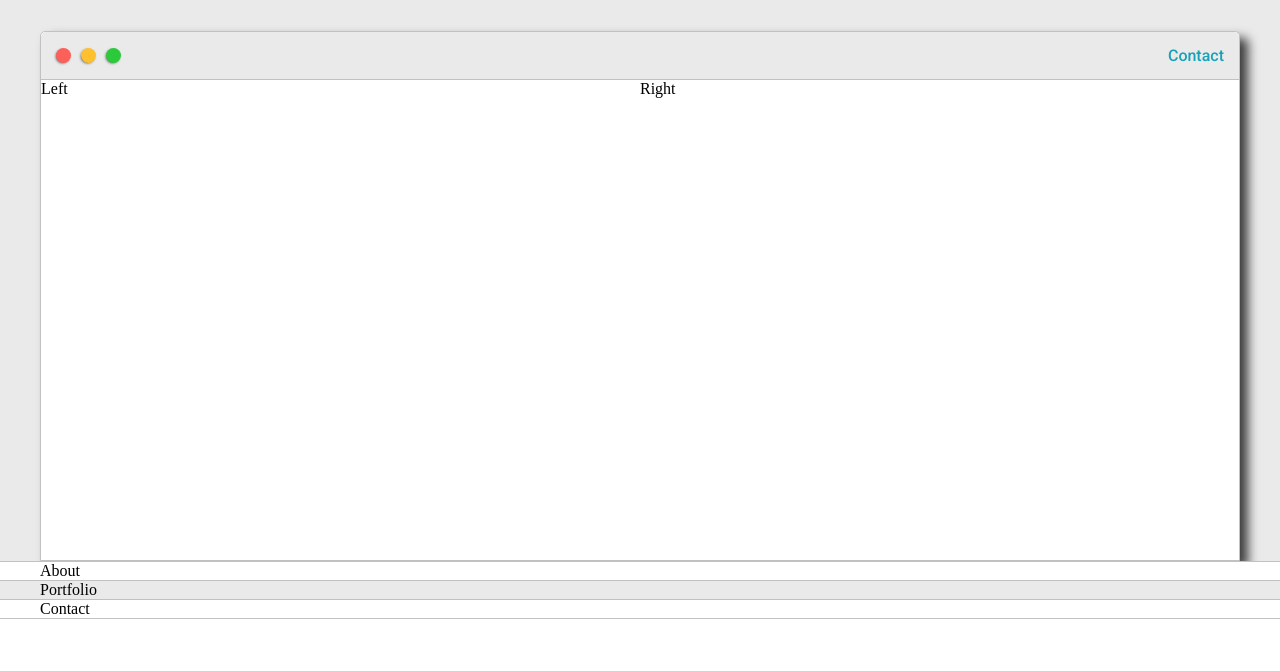
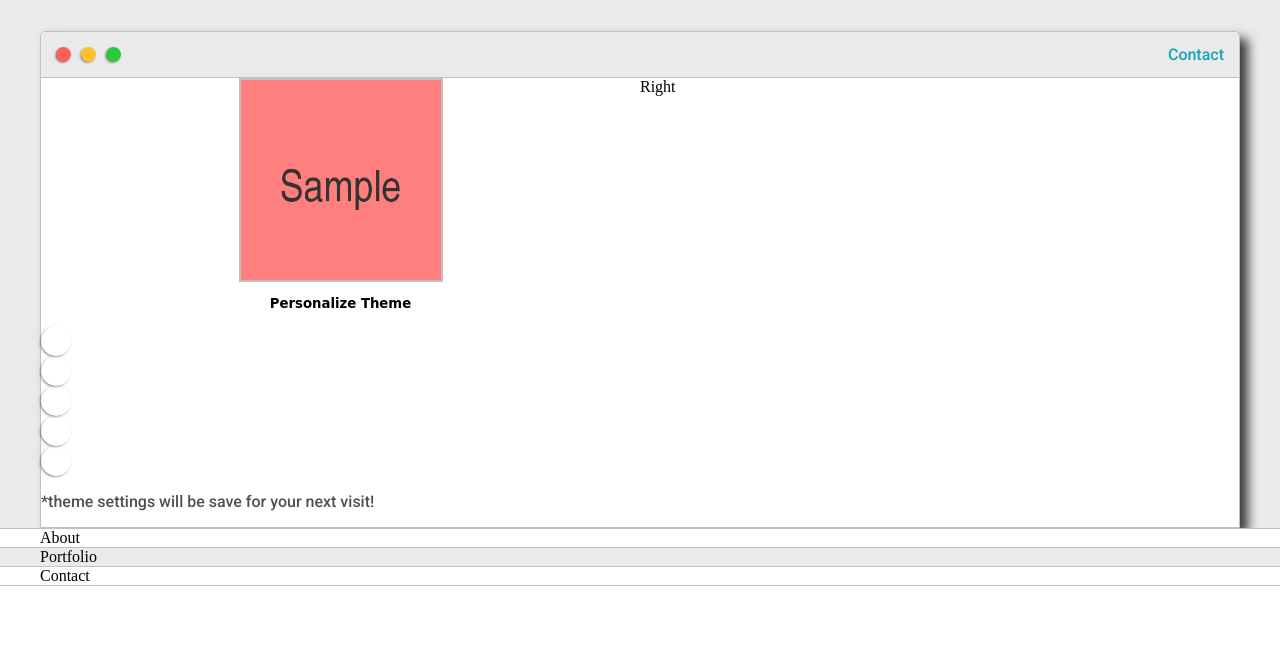
Before and after one commit to myoung27/MyWebsite, a plain HTML site: page index.html in a window 1280 px wide. Shown: the part 129-800 px from the top of the page. Drawn offline with Linux system fonts and the light colour scheme; a web font is replaced by a local one.

Commit message:
Commit for website

```diff
--- a/default.css
+++ b/default.css
@@ -33,12 +33,8 @@ ul{
   list-style: none;
 }
 
-h1 { font-size: 56px;}
-h2 { font-size: 36px;}
-h3 { font-size: 28px;}
-h4 { font-size: 24px;}
-h5 { font-size: 20px;}
-h6 { font-size: 16px;}
+h1 { font-size: 25px;}
+
 
 
 .s1{
@@ -73,7 +69,6 @@ h6 { font-size: 16px;}
   box-shadow: 8px 7px 11px 0px rgba(0,0,0,0.75);
   display:grid;
   grid-template-columns: 1fr 1fr;
-  grid-template-rows: 3em 30em;
   grid-template-areas:
     'nav-wrapper nav-wrapper'
     'left-column right-column'
@@ -126,6 +121,27 @@ padding: 10px;
 .left-column{
   grid-area: left-column;
 }
+
+#profile_pic{
+  display: block;
+  margin: 0 auto;
+  height: 200px;
+  width: 200px;
+  object-fit: cover;
+  border: 2px solid var(--borderColor)
+}
+
+.theme-dot{
+  height: 30px;
+  width: 30px;
+  border-radius: 50%;
+
+  -webkit-box-shadow: -1px 1px 3px -1px rgba(0,0,0,0.75);
+  -moz-box-shadow: -1px 1px 3px -1px rgba(0,0,0,0.75);
+  box-shadow: -1px 1px 3px -1px rgba(0,0,0,0.75);
+
+}
+
 .right-column{
   grid-area: right-column;
 }
--- a/index.html
+++ b/index.html
@@ -35,9 +35,19 @@
               <li><a href= "#">Contact</a></li>
             </ul>
           </div>
-          <div class="left-column">Left</div>
+          <div class="left-column">
+            <img id= "profile_pic" src= "images/Sample1.png">
+            <h5 style="text-align: center; line-height: 0;">Personalize Theme</h5>
+            <div class= "theme-options-wrapper">
+              <div id="light-mode" class="theme-dot"></div>
+              <div id="dark-mode" class="theme-dot"></div>
+              <div id="blue-mode" class="theme-dot"></div>
+              <div id="green-mode" class="theme-dot"></div>
+              <div id="purple-mode" class="theme-dot"></div>
+            </div>
+          </div>
           <div class="right-column">Right</div>
-
+          <p id="settings"> *theme settings will be save for your next visit!</p>
         </div>
       </div>
     </section>
```
Also changed, not shown: Doximity Excersise #2/index.html (added, +15 -0 lines).
